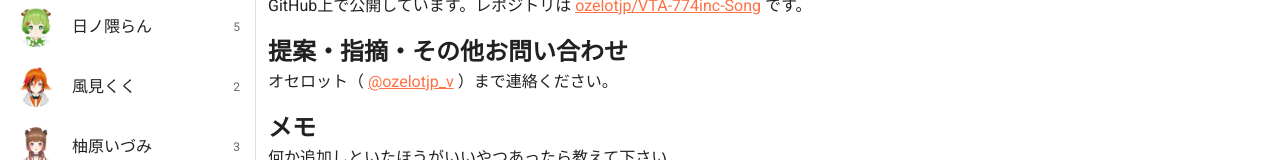
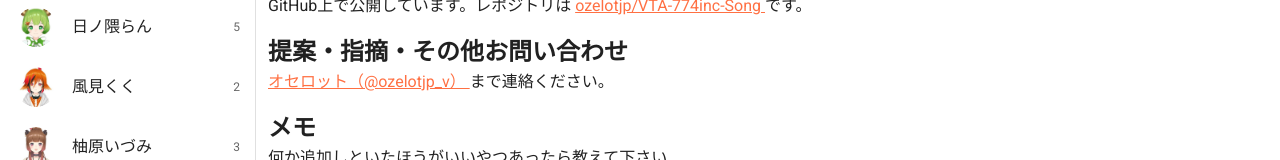
Before and after one commit to 774inc-fan/774inc-BGM, a Nuxt app: page / in a window 1280 px wide. Shown: the part 282-442 px from the top of the page. Built offline with nearby package versions, Linux system fonts and the light colour scheme.

Commit message:
chore: スタイルを修正

```diff
--- a/src/pages/index.vue
+++ b/src/pages/index.vue
@@ -19,16 +19,19 @@
         </h2>
         <p>
           GitHub上で公開しています。レポジトリは
-          <a href="https://github.com/ozelotjp/VTA-774inc-Song">ozelotjp/VTA-774inc-Song</a>
+          <a href="https://github.com/ozelotjp/VTA-774inc-Song">
+            ozelotjp/VTA-774inc-Song
+          </a>
           です。
         </p>
         <h2>
           提案・指摘・その他お問い合わせ
         </h2>
         <p>
-          オセロット（
-          <a href="https://twitter.com/ozelotjp_v">@ozelotjp_v</a>
-          ）まで連絡ください。
+          <a href="https://twitter.com/ozelotjp_v">
+            オセロット（@ozelotjp_v）
+          </a>
+          まで連絡ください。
         </p>
         <h2>
           メモ
```
